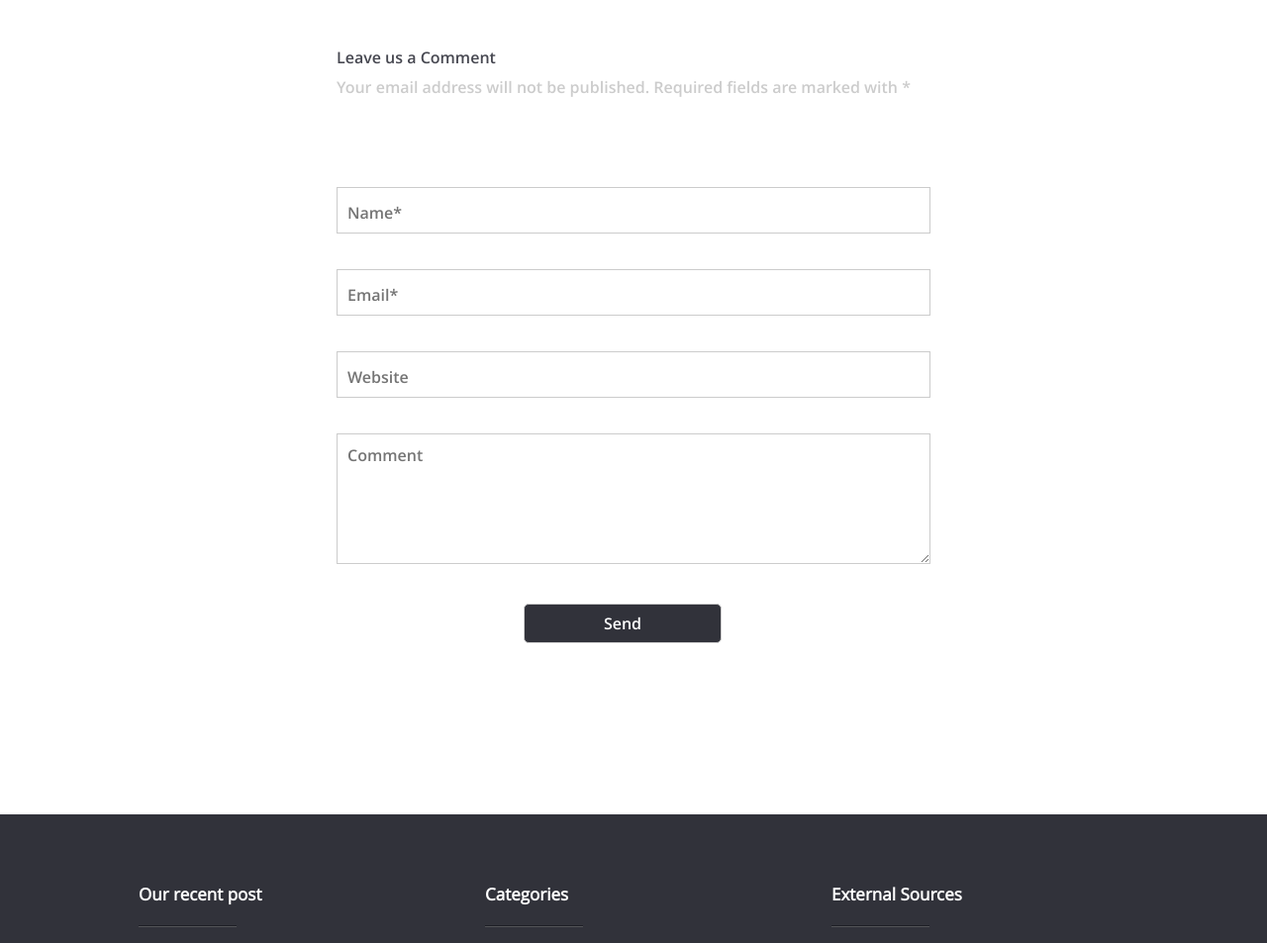
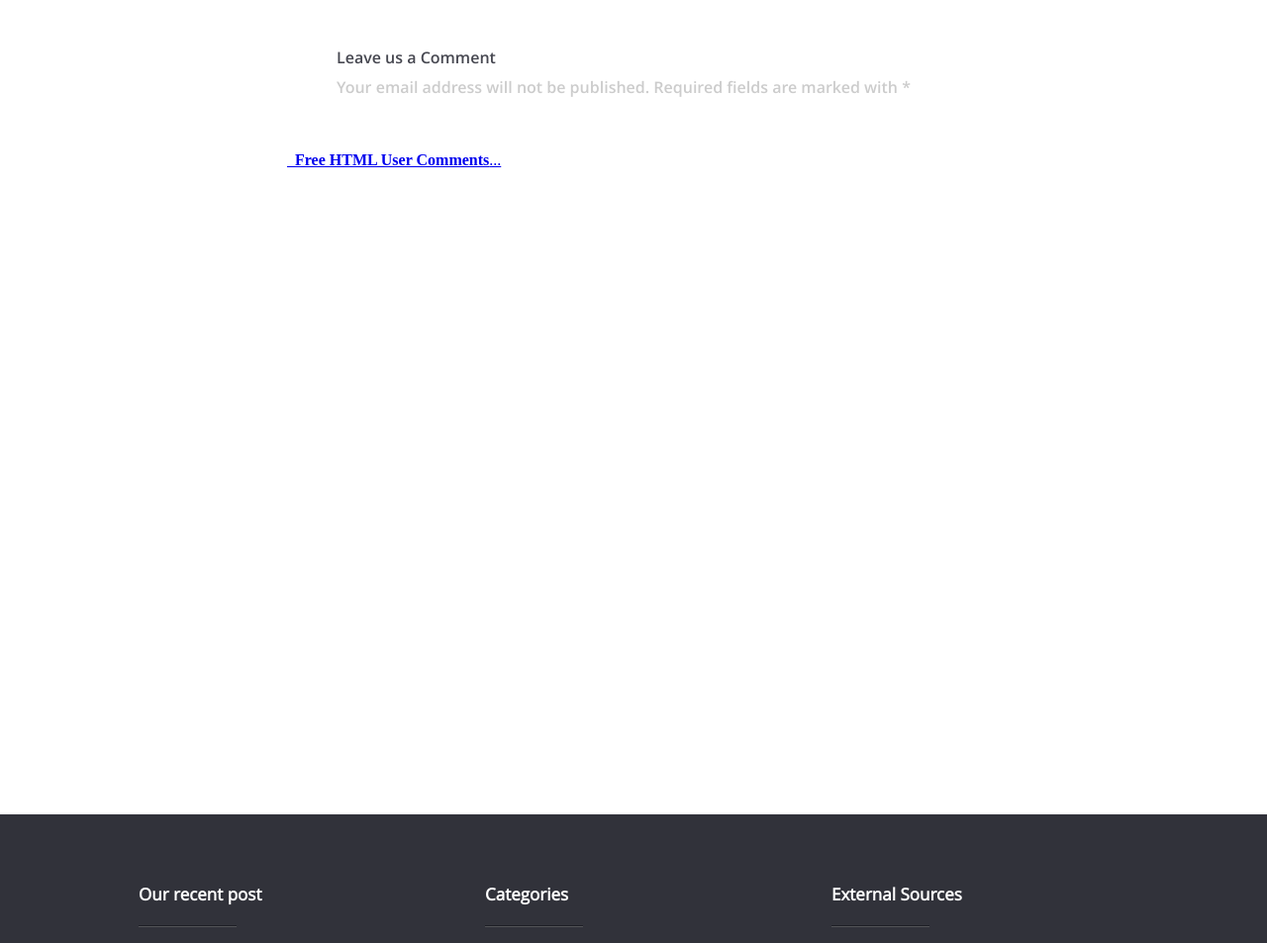
Before and after one commit to kailunk/kailunk.github.io, a plain HTML site: page blog1.html in a window 1280 px wide. Shown: the part 1935-2888 px from the top of the page at 99% size. Drawn offline with nearby package versions, Linux system fonts and the light colour scheme; files whose address does not match are found by name.

Commit message:
commentbox

```diff
--- a/blog1.html
+++ b/blog1.html
@@ -512,7 +512,7 @@ position:relative;
 top:0;
 width:578px;
 left:50%;
-margin-left:-300px;
+margin-left:-350px;
 z-index:10;
 }
 
@@ -1170,17 +1170,7 @@ input,textarea {width:258px;}
 
     	<div id = "conteneur">
 
- 			<form id="contact" method="post" action="#">
-	 				<div id="er-message"></div>
-    			<fieldset>
-					<p><input type="text" id="nom" name="nom" tabindex="1" placeholder="Name*"/></p>
-					<p><input type="text" id="email" name="email" tabindex="2" placeholder="Email*"/></p>
-					<p><input type="text" id="objet" name="objet" tabindex="3" placeholder="Website"/></p>
-					<p><textarea id="message" name="message" maxlength="500" placeholder="Comment" tabindex="4" cols="30" rows="8"></textarea></p>
-				</fieldset>
-
-				<div style="text-align:center;"><input type="submit" name="envoi" value="Send" /></div>
-  			</form>
+ 			<!-- Begin Comments JavaScript Code --><script type="text/javascript" async>function ajaxpath_583380c20eaca(url){return window.location.href == '' ? url : url.replace('&s=','&s=' + escape(window.location.href));}(function(){document.write('<div id="fcs_div_583380c20eaca"><a title="free comment script" href="http://www.freecommentscript.com">&nbsp;&nbsp;<b>Free HTML User Comments</b>...</a></div>');fcs_583380c20eaca=document.createElement('script');fcs_583380c20eaca.type="text/javascript";fcs_583380c20eaca.src=ajaxpath_583380c20eaca((document.location.protocol=="https:"?"https:":"http:")+"//www.freecommentscript.com/GetComments2.php?p=583380c20eaca&s=#!583380c20eaca");setTimeout("document.getElementById('fcs_div_583380c20eaca').appendChild(fcs_583380c20eaca)",1);})();</script><noscript><div><a href="http://www.freecommentscript.com" title="free html user comment box">Free Comment Script</a></div></noscript><!-- End Comments JavaScript Code -->
     	</div>
 
     </div>
```
Also changed, not shown: 1 other file.
